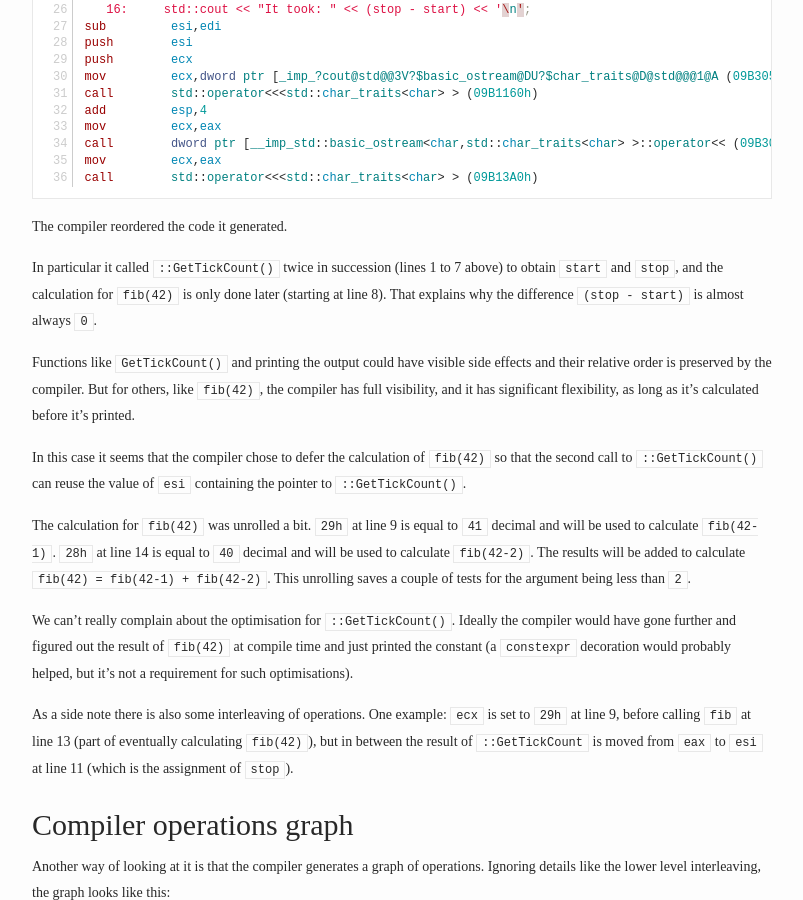
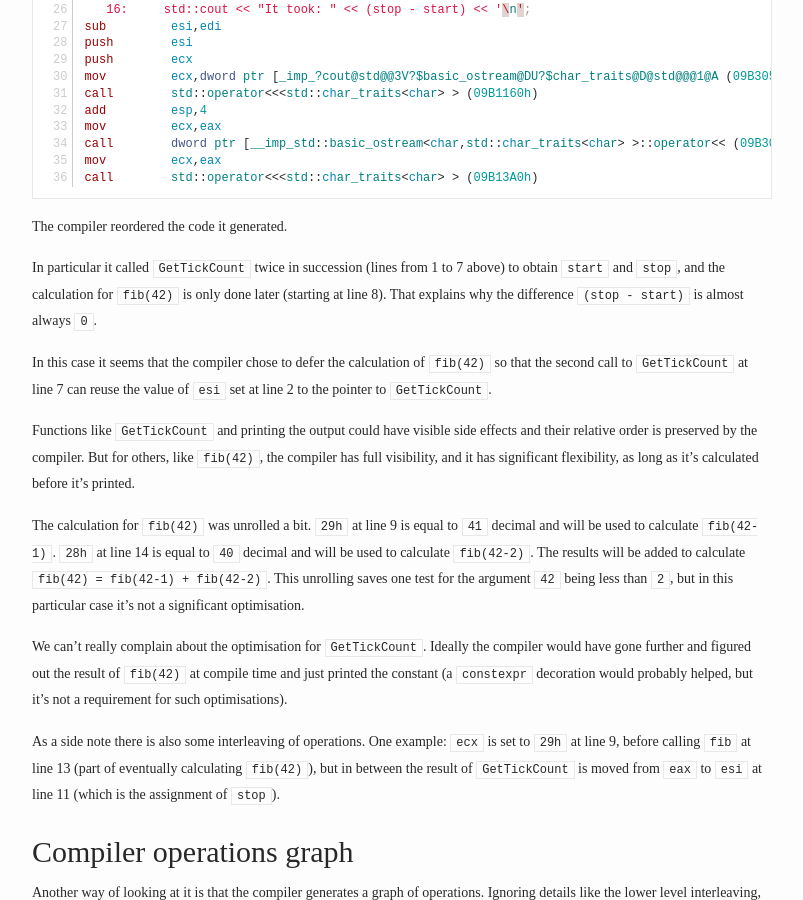
Before and after one commit to bajamircea/bajamircea.github.io, a Jekyll site: the page built from _posts/2019-10-23-compiler-reordering.markdown, in a window 1280 px wide and 900 px high, scrolled down 2782 px. Shown: the whole window, without its empty margins (238-1041 px from the left). Built offline with Jekyll 4.4.1, drawn with Linux system fonts in a browser that asks for light colours; nearby versions of some CDN libraries; some of the changed text lies outside the part shown.

```diff
--- a/_posts/2019-04-20-keyboards.markdown
+++ b/_posts/2019-04-20-keyboards.markdown
@@ -6,12 +6,8 @@ categories: coding tools
 
 Survey of the available keyboards on the market; for the coder.
 
-<img
-  width="100%"
-  alt="Unicomp classic"
-  style="padding: 10px"
-  src="/assets/2019-04-20-keyboards/unicomp.jpg">
 
+![Unicomp classic](/assets/2019-04-20-keyboards/unicomp.jpg)
 
 # Market survey
 
--- a/_posts/2019-10-23-compiler-reordering.markdown
+++ b/_posts/2019-10-23-compiler-reordering.markdown
@@ -86,7 +86,7 @@ magnitude.
 
 And some look at the weird looking `duration_cast` and claim that there must be
 something wrong with it: **look, it uses templates, so it must be wrong, oh why
-don't we use the good ol' ::GetTickCount()?**.
+don't we use the good ol' GetTickCount?**.
 
 
 # Measuring the duration using GetTickCount
@@ -173,27 +173,28 @@ So then we look at the assembly in the executable that the compiler generates.
 
 The compiler reordered the code it generated.
 
-In particular it called `::GetTickCount()` twice in succession (lines 1 to 7
-above) to obtain `start` and `stop`, and the calculation for `fib(42)` is only
-done later (starting at line 8). That explains why the difference `(stop -
+In particular it called `GetTickCount` twice in succession (lines from 1 to
+7 above) to obtain `start` and `stop`, and the calculation for `fib(42)` is
+only done later (starting at line 8). That explains why the difference `(stop -
 start)` is almost always `0`.
 
-Functions like `GetTickCount()` and printing the output could have visible side
+In this case it seems that the compiler chose to defer the calculation of
+`fib(42)` so that the second call to `GetTickCount` at line 7 can reuse the
+value of `esi` set at line 2 to the pointer to `GetTickCount`.
+
+Functions like `GetTickCount` and printing the output could have visible side
 effects and their relative order is preserved by the compiler. But for others,
 like `fib(42)`, the compiler has full visibility, and it has significant
 flexibility, as long as it's calculated before it's printed.
-
-In this case it seems that the compiler chose to defer the calculation of
-`fib(42)` so that the second call to `::GetTickCount()` can reuse the value of
-`esi` containing the pointer to `::GetTickCount()`.
 
 The calculation for `fib(42)` was unrolled a bit. `29h` at line 9 is equal to
 `41` decimal and will be used to calculate `fib(42-1)`. `28h` at line 14 is
 equal to `40` decimal and will be used to calculate `fib(42-2)`. The results
 will be added to calculate `fib(42) = fib(42-1) + fib(42-2)`. This unrolling
-saves a couple of tests for the argument being less than `2`.
+saves one test for the argument `42` being less than `2`, but in this
+particular case it's not a significant optimisation.
 
-We can't really complain about the optimisation for `::GetTickCount()`. Ideally
+We can't really complain about the optimisation for `GetTickCount`. Ideally
 the compiler would have gone further and figured out the result of `fib(42)` at
 compile time and just printed the constant (a `constexpr` decoration would
 probably helped, but it's not a requirement for such optimisations).
@@ -201,7 +202,7 @@ probably helped, but it's not a requirement for such optimisations).
 As a side note there is also some interleaving of operations. One example:
 `ecx` is set to `29h` at line 9, before calling `fib` at line 13 (part of
 eventually calculating `fib(42)`), but in between the result of
-`::GetTickCount` is moved from `eax` to `esi` at line 11 (which is the
+`GetTickCount` is moved from `eax` to `esi` at line 11 (which is the
 assignment of `stop`).
 
 
@@ -211,10 +212,7 @@ Another way of looking at it is that the compiler generates a graph of
 operations. Ignoring details like the lower level interleaving, the graph looks
 like this:
 
-<img
-  alt="operations graph"
-  style="padding: 10px"
-  src="/assets/2019-10-23-compiler-reordering/graph.png">
+![Operations Graph](/assets/2019-10-23-compiler-reordering/graph.png)
 
 The compiler in effect performs a topological sort and there is more than one
 possible ordering, some of which executes `fib(42)` after assigning `stop`.
```
Also changed, not shown: _posts/2019-09-28-remove-folder-part-4-twice.markdown (+3 -15 lines), _posts/2019-10-25-cpu-memory-model.markdown (added, +188 -0 lines), assets/2019-10-25-cpu-memory-model/mem-fence-motivation.png (added), assets/2019-10-25-cpu-memory-model/tso.png (added).
